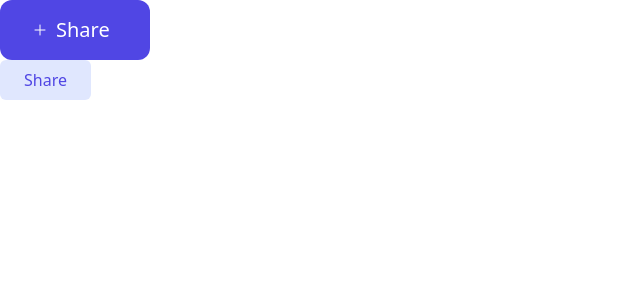
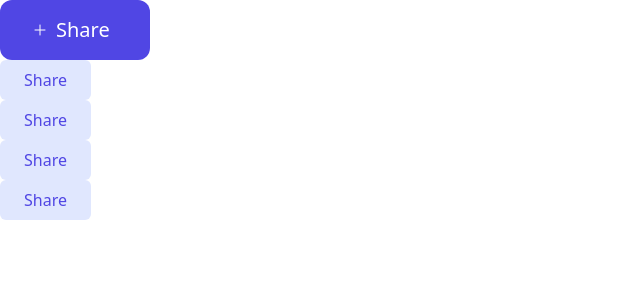
Before and after one commit to KhanArish16/second-brain-FE, a React (Vite) app: page / in a window 1280 px wide. Shown: the top 300 px of the page, without its empty margins (0-640 px from the left). Built offline with nearby package versions, Linux system fonts and the light colour scheme.

Commit message:
added  buttons

```diff
--- a/src/App.tsx
+++ b/src/App.tsx
@@ -12,6 +12,11 @@ function App() {
       ></Button>
 
       <Button variant={"secondary"} size="md" title={"Share"}></Button>
+
+      <Button variant={"secondary"} size="md" title={"Share"}></Button>
+
+      <Button variant={"secondary"} size="md" title={"Share"}></Button>
+      <Button variant={"secondary"} size="md" title={"Share"}></Button>
     </>
   );
 }
```
